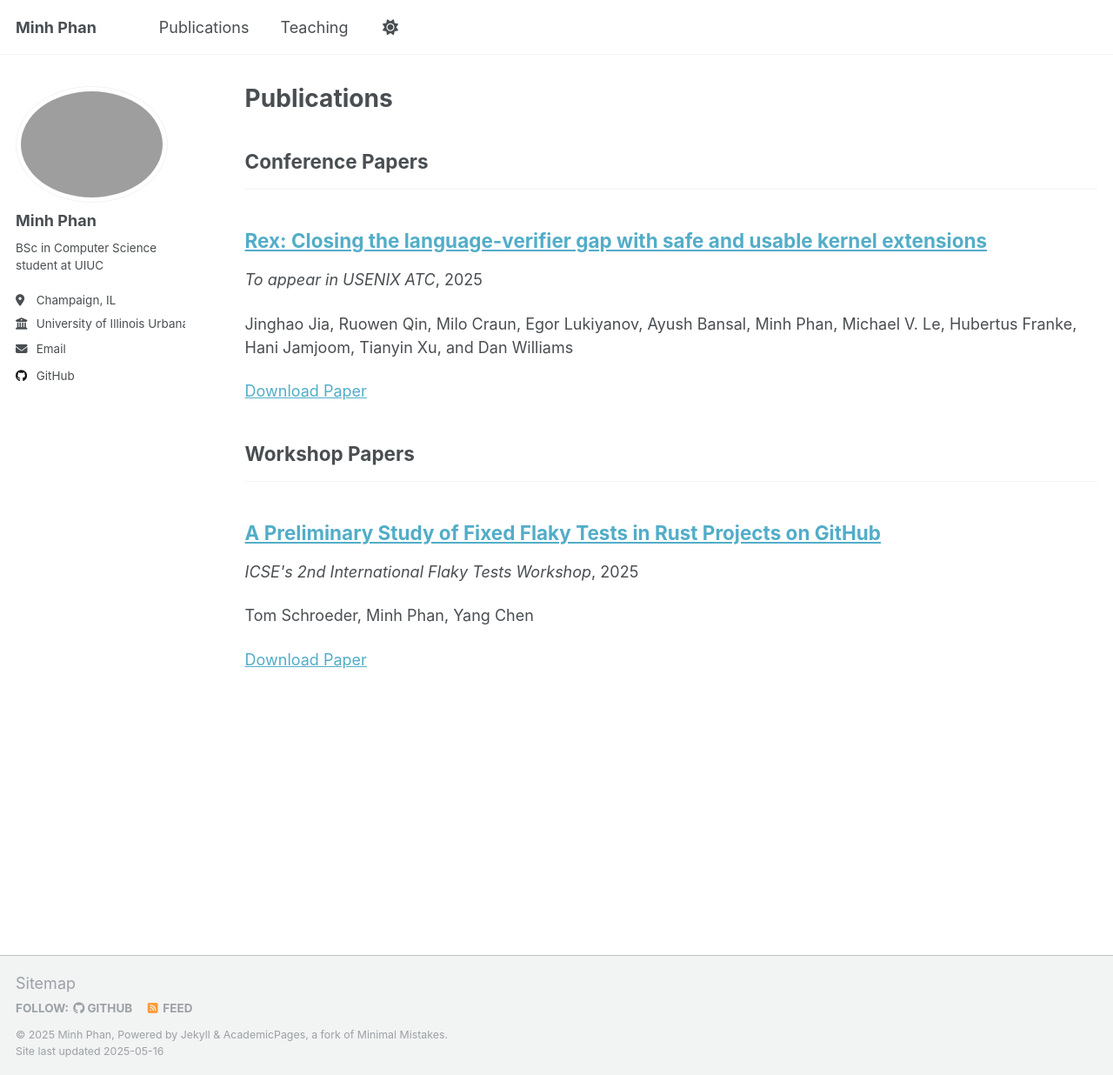
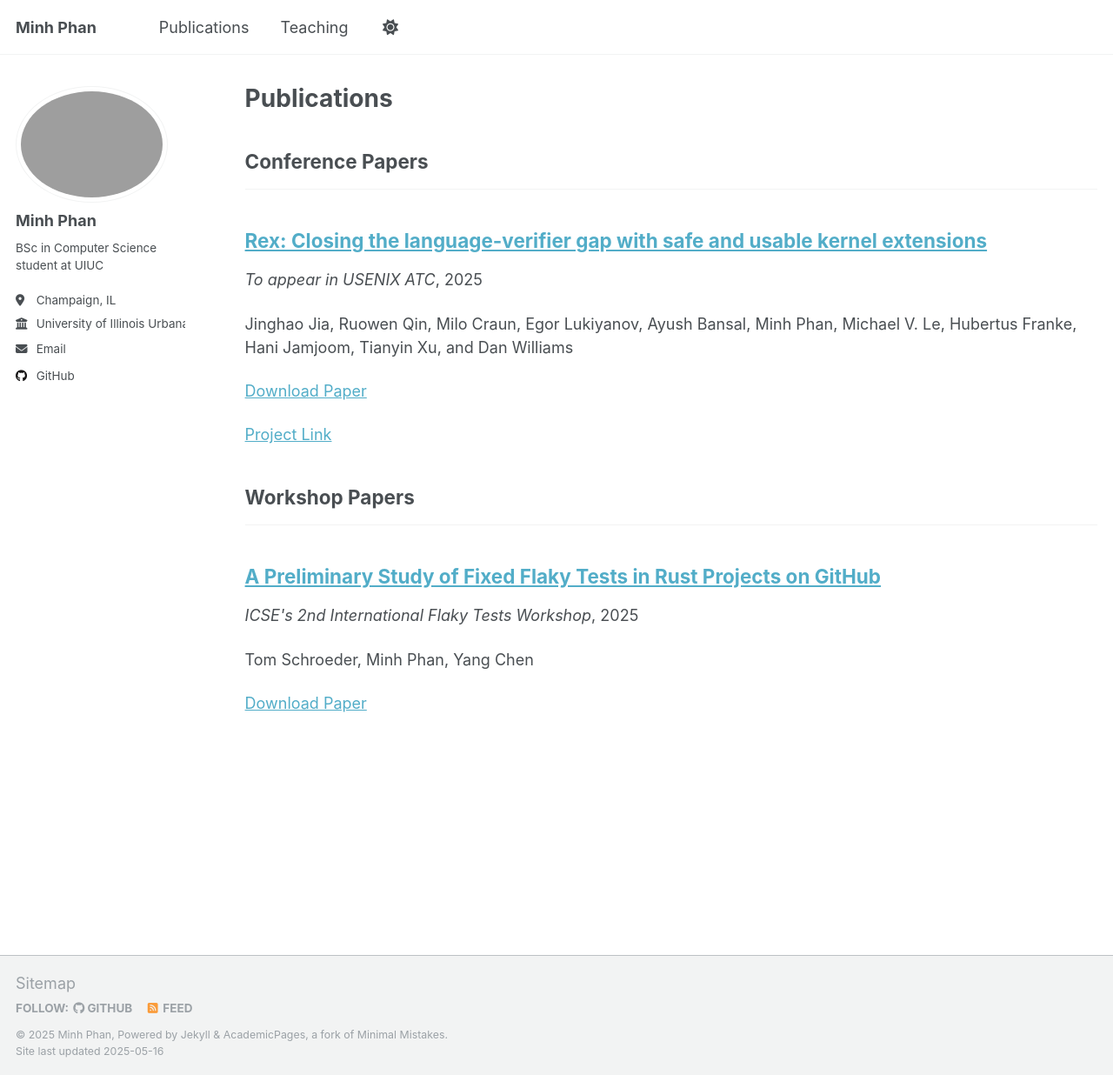
Before and after one commit to MinhPhan8803/MinhPhan8803.github.io, a Jekyll site: the page built from _pages/publications.html, in a window 1280 px wide and 1236 px high. Shown: the whole window at 87% size. Built offline with Jekyll 4.4.1, drawn with Linux system fonts in a browser that asks for light colours.

Commit message:
Update archive-single.html

```diff
--- a/_includes/archive-single.html
+++ b/_includes/archive-single.html
@@ -82,6 +82,9 @@
     {% elsif post.bibtexurl %}
       <p><a href="{{ post.bibtexurl }}">Download Bibtex</a></p>
     {% endif %}
+    {% if post.projectlink %}
+      <p><a href="{{ post.projectlink }}">Project Link</a></p>
+    {% endif %}
 
   </article>
 </div>
```
